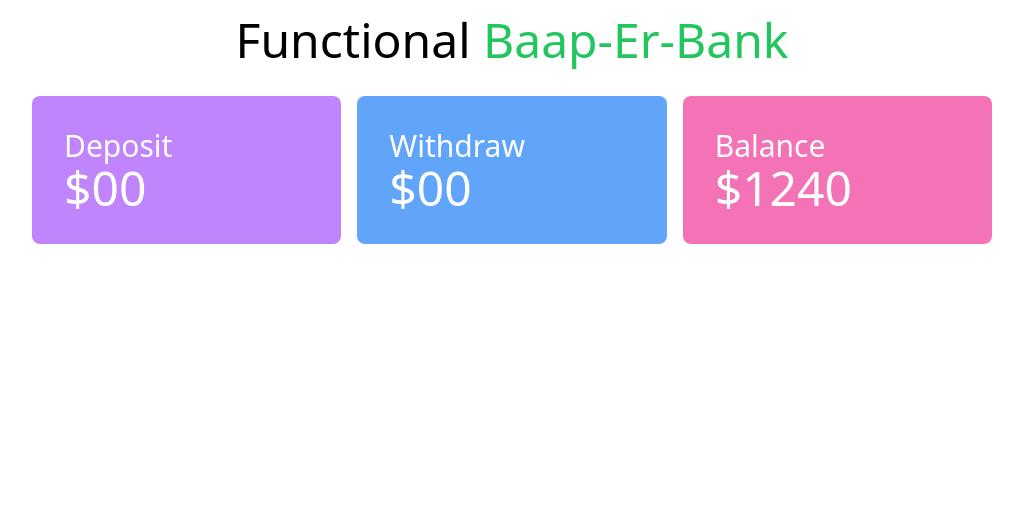
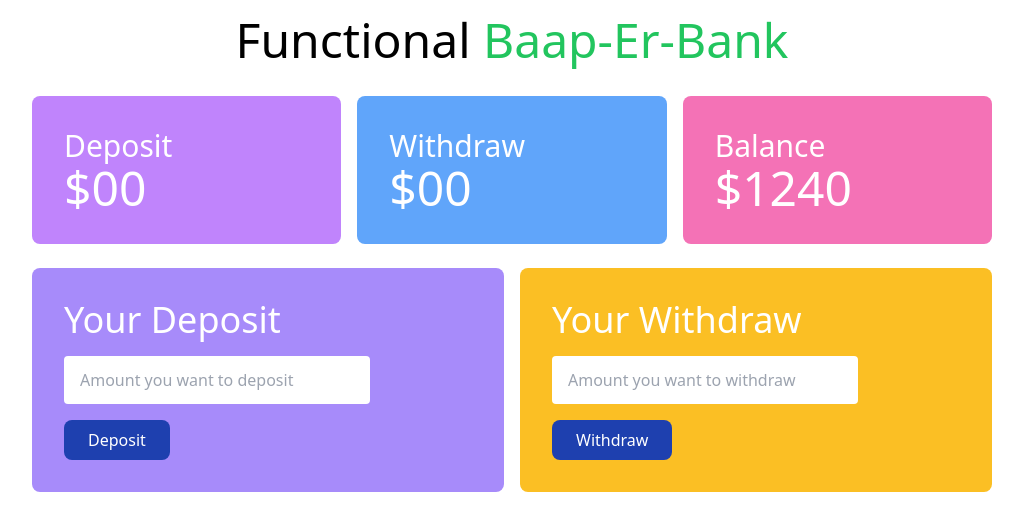
Before and after one commit to iamalmamun/another-bank-sample-, a plain HTML site: page index.html in a window 1280 px wide. Shown: the whole page, without its empty margins (128-1151 px from the left). Drawn offline with nearby package versions, Linux system fonts and the light colour scheme.

Commit message:
deposit and withdraw

```diff
--- a/index.html
+++ b/index.html
@@ -29,6 +29,21 @@
                 </div>
             </div>
         </section>
+        <!-- Deposit and Withdraw Section -->
+        <section class="mt-6 w-3/4 mx-auto">
+            <div class="grid grid-cols-2 gap-4">
+                <div class="bg-violet-400 p-8 rounded-lg">
+                    <h3 class="text-4xl text-white mb-4">Your Deposit</h3>
+                    <input class="w-3/4 px-4 py-3 rounded block" type="text" placeholder="Amount you want to deposit">
+                    <button id="tbn-deposit" class="bg-blue-800 px-6 py-2 text-white rounded-lg mt-4 font-medium hover:bg-blue-600">Deposit</button>
+                </div>
+                <div class="bg-amber-400 p-8 rounded-lg">
+                    <h3 class="text-4xl text-white mb-4">Your Withdraw</h3>
+                    <input class="w-3/4 px-4 py-3 rounded block" type="text" placeholder="Amount you want to withdraw">
+                    <button id="btn-withdraw" class="bg-blue-800 px-6 py-2 text-white rounded-lg mt-4 font-medium hover:bg-blue-600">Withdraw</button>
+                </div>
+            </div>
+        </section>
     </main>
 </body>
 </html>
```
